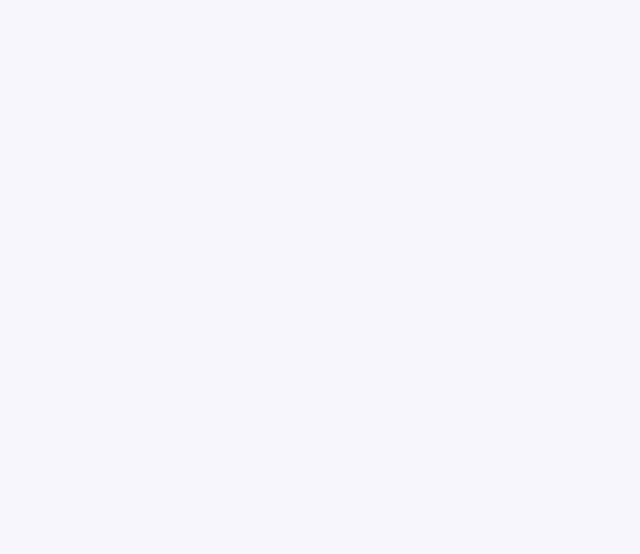
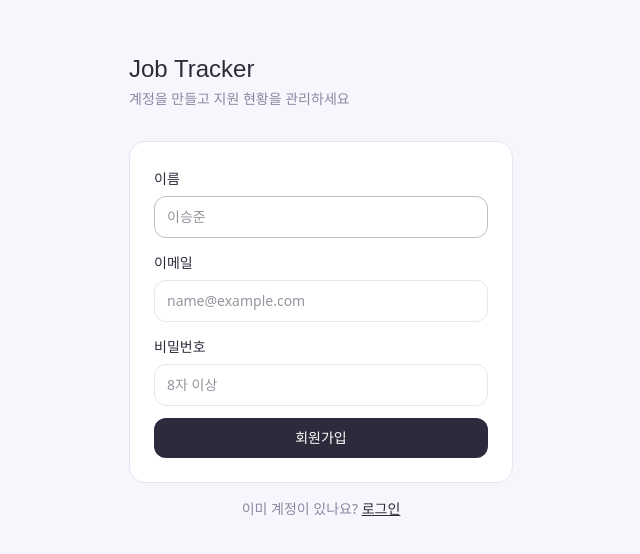
Before and after one commit to Geno123123/job-tracker, a React (Vite) app in the folder frontend/: page /signup in a window 1280 px wide. Before the commit this address had no page. Shown: the part 114-668 px from the top of the page, without its empty margins (319-959 px from the left). Built offline with nearby package versions, Linux system fonts and the light colour scheme; a web font is replaced by a local one.

Commit message:
feat: 회원가입 페이지 추가

```diff
--- /dev/null
+++ b/frontend/src/components/Layout.tsx
@@ -0,0 +1,67 @@
+import { NavLink, Outlet, useNavigate } from "react-router-dom";
+import { useEffect } from "react";
+
+const NAV = [
+  { to: "/", label: "지원 현황" },
+  { to: "/cover-letters", label: "자기소개서" },
+  { to: "/profile", label: "내 정보" },
+];
+
+export default function Layout() {
+  const navigate = useNavigate();
+  const userName = localStorage.getItem("userName") ?? "";
+
+  useEffect(() => {
+    if (!localStorage.getItem("accessToken")) {
+      navigate("/login");
+    }
+  }, [navigate]);
+
+  function handleLogout() {
+    localStorage.removeItem("accessToken");
+    localStorage.removeItem("userName");
+    navigate("/login");
+  }
+
+  return (
+    <div className="min-h-screen">
+      <header className="border-line border-b bg-white">
+        <div className="mx-auto flex max-w-6xl items-center justify-between px-6 py-4">
+          <div className="flex items-center gap-8">
+            <span className="font-display text-lg">Job Tracker</span>
+            <nav className="flex gap-1">
+              {NAV.map((item) => (
+                <NavLink
+                  key={item.to}
+                  to={item.to}
+                  end={item.to === "/"}
+                  className={({ isActive }) =>
+                    `rounded-full px-4 py-2 text-sm transition ${
+                      isActive ? "bg-paper text-ink" : "text-muted hover:text-ink"
+                    }`
+                  }
+                >
+                  {item.label}
+                </NavLink>
+              ))}
+            </nav>
+          </div>
+
+          <div className="flex items-center gap-3">
+            {userName && <span className="text-muted text-sm">{userName}님</span>}
+            <button
+              onClick={handleLogout}
+              className="text-muted hover:text-ink text-sm transition"
+            >
+              로그아웃
+            </button>
+          </div>
+        </div>
+      </header>
+
+      <main className="mx-auto max-w-6xl px-6 py-10">
+        <Outlet />
+      </main>
+    </div>
+  );
+}
--- a/frontend/src/main.tsx
+++ b/frontend/src/main.tsx
@@ -4,12 +4,14 @@ import { BrowserRouter, Routes, Route } from "react-router-dom";
 import "./index.css";
 import App from "./App";
 import LoginPage from "./pages/LoginPage";
+import SignUpPage from "./pages/SignUpPage";
 
 createRoot(document.getElementById("root")!).render(
   <StrictMode>
     <BrowserRouter>
       <Routes>
         <Route path="/login" element={<LoginPage />} />
+        <Route path="/signup" element={<SignUpPage />} />
         <Route path="/" element={<App />} />
       </Routes>
     </BrowserRouter>
--- a/frontend/src/pages/LoginPage.tsx
+++ b/frontend/src/pages/LoginPage.tsx
@@ -1,7 +1,7 @@
 import { useState } from "react";
-import { useNavigate } from "react-router-dom";
 import { api } from "../api/client";
 import type { LoginResponse } from "../types";
+import { useNavigate, Link } from "react-router-dom";
 
 export default function LoginPage() {
     const [email, setEmail] = useState("");
@@ -71,6 +71,12 @@ export default function LoginPage() {
                     >
                         {loading ? "로그인 중" : "로그인"}
                     </button>
+                    <p className="text-muted mt-4 text-center text-sm">
+                        계정이 없나요?{" "}
+                    <Link to="/signup" className="text-ink underline">
+                    회원가입
+                    </Link>
+                    </p>
                 </div>
             </div>
         </div>
--- /dev/null
+++ b/frontend/src/pages/SignUpPage.tsx
@@ -0,0 +1,104 @@
+import { useState } from "react";
+import { useNavigate, Link } from "react-router-dom";
+import { api } from "../api/client";
+
+export default function SignUpPage() {
+  const [email, setEmail] = useState("");
+  const [password, setPassword] = useState("");
+  const [name, setName] = useState("");
+  const [error, setError] = useState("");
+  const [loading, setLoading] = useState(false);
+  const navigate = useNavigate();
+
+  async function handleSubmit() {
+    if (!email || !password || !name) {
+      setError("모든 항목을 입력하세요");
+      return;
+    }
+    if (password.length < 8) {
+      setError("비밀번호는 8자 이상이어야 합니다");
+      return;
+    }
+
+    setLoading(true);
+    setError("");
+
+    try {
+      await api.post("/api/auth/signup", { email, password, name });
+      const res = await api.post("/api/auth/login", { email, password });
+      localStorage.setItem("accessToken", res.data.accessToken);
+      localStorage.setItem("userName", res.data.name);
+      navigate("/");
+    } catch (err: any) {
+      const message = err.response?.data?.message ?? "회원가입에 실패했습니다";
+      setError(message);
+    } finally {
+      setLoading(false);
+    }
+  }
+
+  return (
+    <div className="flex min-h-screen items-center justify-center px-6">
+      <div className="w-full max-w-sm">
+        <h1 className="font-display text-2xl">Job Tracker</h1>
+        <p className="text-muted mt-1 text-sm">계정을 만들고 지원 현황을 관리하세요</p>
+
+        <div className="rounded-card border-line mt-8 space-y-3 border bg-white p-6">
+          <div>
+            <label className="text-sm" htmlFor="name">이름</label>
+            <input
+              id="name"
+              value={name}
+              onChange={(e) => setName(e.target.value)}
+              placeholder="이승준"
+              autoFocus
+              className="border-line focus:border-ink/30 mt-1.5 w-full rounded-xl border px-3 py-2.5 text-sm outline-none"
+            />
+          </div>
+
+          <div>
+            <label className="text-sm" htmlFor="email">이메일</label>
+            <input
+              id="email"
+              type="email"
+              value={email}
+              onChange={(e) => setEmail(e.target.value)}
+              placeholder="name@example.com"
+              className="border-line focus:border-ink/30 mt-1.5 w-full rounded-xl border px-3 py-2.5 text-sm outline-none"
+            />
+          </div>
+
+          <div>
+            <label className="text-sm" htmlFor="password">비밀번호</label>
+            <input
+              id="password"
+              type="password"
+              value={password}
+              onChange={(e) => setPassword(e.target.value)}
+              onKeyDown={(e) => e.key === "Enter" && handleSubmit()}
+              placeholder="8자 이상"
+              className="border-line focus:border-ink/30 mt-1.5 w-full rounded-xl border px-3 py-2.5 text-sm outline-none"
+            />
+          </div>
+
+          {error && <p className="text-sm text-red-600">{error}</p>}
+
+          <button
+            onClick={handleSubmit}
+            disabled={loading}
+            className="bg-ink w-full rounded-xl py-2.5 text-sm text-white transition hover:opacity-90 disabled:opacity-50"
+          >
+            {loading ? "가입 중" : "회원가입"}
+          </button>
+        </div>
+
+        <p className="text-muted mt-4 text-center text-sm">
+          이미 계정이 있나요?{" "}
+          <Link to="/login" className="text-ink underline">
+            로그인
+          </Link>
+        </p>
+      </div>
+    </div>
+  );
+}
```
Lines whose indentation alone changed are shown as unchanged.
